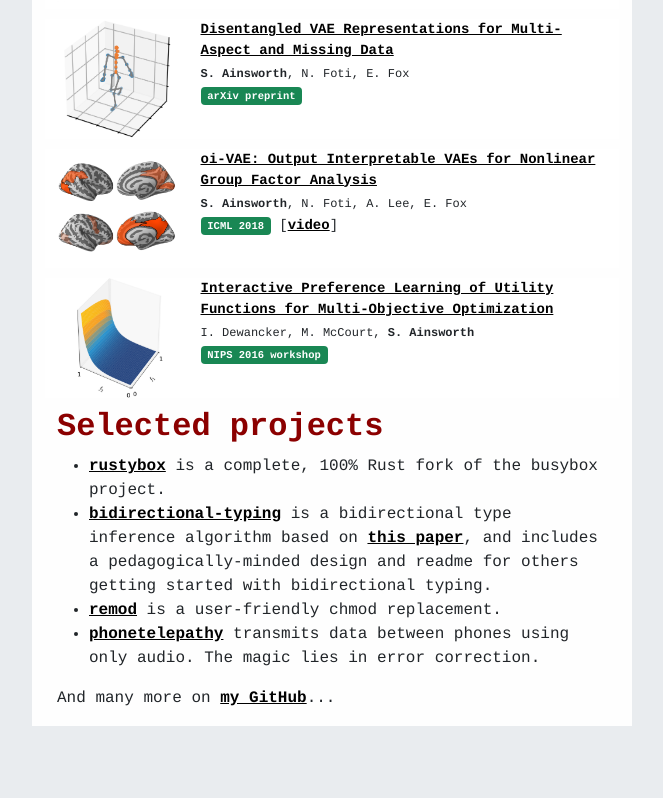
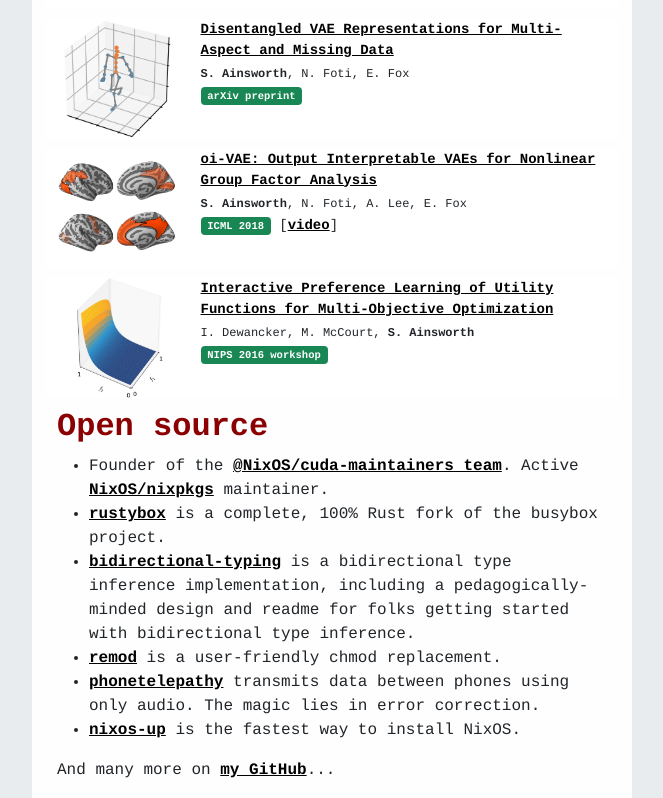
Before and after one commit to samuela/personal-website, a Next.js app: page / in a window 1280 px wide. Shown: the part 1912-2710 px from the top of the page, without its empty margins (308-971 px from the left). Before the commit the page ends 2638 px from the top, so only its background shows below. Built offline with nearby package versions, Linux system fonts and the light colour scheme.

Commit message:
"Selected projects" -> "Open source"

```diff
--- a/pages/index.tsx
+++ b/pages/index.tsx
@@ -284,8 +284,17 @@ function HomePage() {
                 </Col>
               </Row>
             </Container>
-            <h2>Selected projects</h2>
+            <h2>Open source</h2>
             <ul>
+              <li>
+                Founder of the{" "}
+                <a href="https://discourse.nixos.org/t/announcing-the-nixos-cuda-maintainers-team-and-a-call-for-maintainers/18074">
+                  @NixOS/cuda-maintainers team
+                </a>
+                . Active{" "}
+                <a href="https://github.com/NixOS/nixpkgs">NixOS/nixpkgs</a>{" "}
+                maintainer.
+              </li>
               <li>
                 <a href="https://github.com/samuela/rustybox">rustybox</a> is a
                 complete, 100% Rust fork of the busybox project.
@@ -294,12 +303,9 @@ function HomePage() {
                 <a href="https://github.com/samuela/bidirectional-typing">
                   bidirectional-typing
                 </a>{" "}
-                is a bidirectional type inference algorithm based on{" "}
-                <a href="https://www.cl.cam.ac.uk/~nk480/bidir.pdf">
-                  this paper
-                </a>
-                , and includes a pedagogically-minded design and readme for
-                others getting started with bidirectional typing.
+                is a bidirectional type inference implementation, including a
+                pedagogically-minded design and readme for folks getting started
+                with bidirectional type inference.
               </li>
               <li>
                 <a href="https://github.com/samuela/remod">remod</a> is a
@@ -311,6 +317,10 @@ function HomePage() {
                 </a>{" "}
                 transmits data between phones using only audio. The magic lies
                 in error correction.
+              </li>
+              <li>
+                <a href="https://github.com/samuela/nixos-up">nixos-up</a> is
+                the fastest way to install NixOS.
               </li>
             </ul>
             <p>
```
